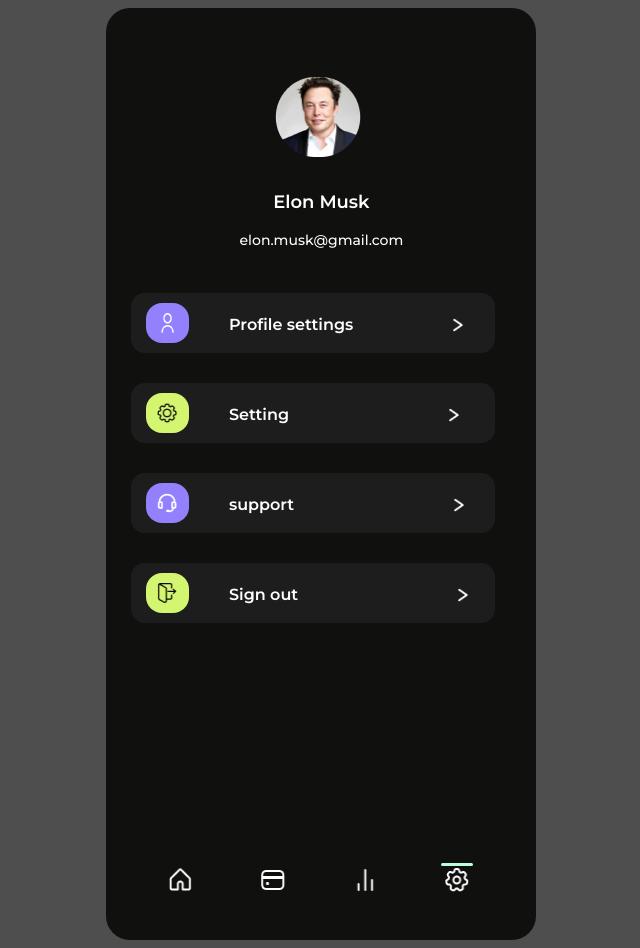
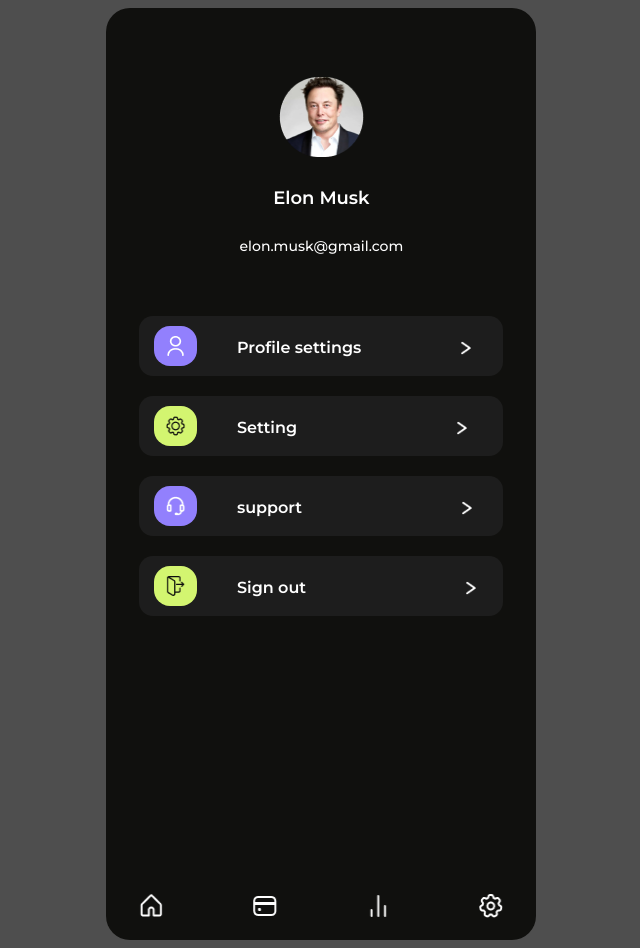
Before and after one commit to chelik352/html, a plain HTML site: page index.html in a window 1280 px wide. Shown: the whole page, without its empty margins (344-984 px from the left). Drawn offline with Linux system fonts and the light colour scheme.

Commit message:
fixed centered items

```diff
--- a/index.html
+++ b/index.html
@@ -11,9 +11,11 @@
 </head>
 <body>
     <div class="bc">
+        <div class="header">
         <img class="elon" src="./pictures/elon.png">
         <p class="name">Elon Musk</p>
         <p class="uname">elon.musk@gmail.com</p>
+        </div>
         <div class="something">
             <div class="icons">
                 <div class="purple">
@@ -55,12 +57,22 @@
 
 
             </div>
+        </div>
         <div class="footer">
-            <div class="cyan"></div>
-            <img class="fimg" src="./pictures/home.png">
-            <img class="fimg" src="./pictures/payment.png">
-            <img class="fimg" src="./pictures/sound.png">
-            <img class="fimg" src="./pictures/gear.png">
+            <!-- <div class="cyan"></div> -->
+            <div class="fimg-container">
+                <img class="fimg" src="./pictures/home.png">
+            </div>
+            <div class="fimg-container">
+                <img class="fimg" src="./pictures/payment.png">
+            </div>
+            <div class="fimg-container">
+                <img class="fimg" src="./pictures/sound.png">
+            </div>
+            <div class="fimg-container">
+                <img class="fimg" src="./pictures/gear.png">
+            </div>
+
         </div>
 
 
--- a/style.css
+++ b/style.css
@@ -1,69 +1,56 @@
-body{
+body {
   background-color:#4E4E4E ;
   font-family: Montserrat;
 }
-.bc{
+.bc {
   width: 430px;
   height: 932px;
   background-color: #10100E;
   border-radius: 24px;
   margin-left: 35%;
+  display: flex;
+  flex-direction: column;
+  justify-content: space-between;
 }
-.elon{
+.elon {
   width:85.38px ;
   height:80px ;
   margin-top:69px ;
-  margin-left: 168.81px;
-
 }
-.name{
+.name {
   margin-top: 30px;
   text-align: center;
   color: white;
   font-weight: 600;
   font-size: 18px;
 }
-.uname{
+.uname {
   text-align: center;
   margin-top: 10px;
   color: white;
   font-size: 14px;
   font-weight: 500;
 }
-.something{
+.something {
   display: flex;
   justify-content: center;
   flex-direction: column;
-
 }
-.icons{
+.icons {
   display: flex;
   width: 364px;
   height: 60px;
   background-color: #1D1D1D;
   border-radius: 14px;
- margin-top: 30px;
+  margin-top: 20px;
   flex-direction: row;
-margin-left: 25px;
-
 }
 
-
-.avatarb{
-  width: 42.57px;
-  height: 40px;
-  background-color: #9280FD;
-  border-radius: 16px;
-  margin-top: 10px;
-  margin-left: 15px;
-}
-.avatari{
+.s1 {
   width: 16.38px;
   height: 20px;
-margin-left: 13px;
-margin-top: 10px;
 }
-.text{
+.text {
   color: white;
   font-size: 16px;
   font-weight: 600;
@@ -71,44 +58,49 @@ margin-top: 10px;
   margin-top: 22px;
 }
 
-.gearb{
+.text12 {
+  Width:9.65px;
+  Height: 14.06px;
+  margin-left: 100px;
+  margin-top: 25px;
+}
+.text11 {
+  Width:9.65px;
+  Height: 14.06px;
+  margin-left: 160px;
+  margin-top: 25px;
+}
+
+.purple {
+  width: 42.57px;
+  height: 40px;
+  background-color: #9280FD;
+  border-radius: 16px;
+  margin-top: 10px;
+  margin-left: 15px;
+  display: flex;
+  align-items: center;
+  justify-content: center;
+}
+.s1 {
+  width: 21.29px;
+  height: 20px;
+}
+
+
+
+.green {
   width: 42.57px;
   height: 40px;
   background-color: #D3F570;
   border-radius: 16px;
   margin-top: 10px;
   margin-left: 15px;
+  display: flex;
+  align-items: center;
+  justify-content: center;
 }
-.geari{
-  width: 21.29px;
-  height: 20px;
-  margin-left: 10px;
-  margin-top: 10px;
-}
-
-.text12{
-  Width:9.65px;
-  Height: 14.06px;
-  margin-left: 100px;
-  margin-top: 25px;
-
-}
-.text11{
-  Width:9.65px;
-  Height: 14.06px;
-  margin-left: 160px;
-  margin-top: 25px;
-}
-
-.purple{
-  width: 42.57px;
-  height: 40px;
-  background-color: #9280FD;
-  border-radius: 16px;
-  margin-top: 10px;
-  margin-left: 15px;
-}
-.s1{
+.doori {
   width: 21.29px;
   height: 20px;
   margin-left: 10px;
@@ -116,42 +108,50 @@ margin-top: 10px;
 }
 
 
-
-.green{
-  width: 42.57px;
-  height: 40px;
-  background-color: #D3F570;
-  border-radius: 16px;
-  margin-top: 10px;
-  margin-left: 15px;
-}
-.doori{
-  width: 21.29px;
-  height: 20px;
-  margin-left: 10px;
-  margin-top: 10px;
-}
-
-
-.fimg{
+.fimg {
   width: 28px;
   height: 28px;
-  margin-left: 60px;
 }
-.footer{
+.footer {
   margin-top: 240px;
+  display: flex;
+  flex-direction: row;
+  justify-content: space-between;
+  margin-bottom: 10px;
 }
-.small{
+.small {
   width: 32px;
   height: 3px;
   background-color: #BAFFD8;
   border-radius: 10px;
   margin-top: 100px;
 }
-.cyan{
+.cyan {
   width: 32px;
   height: 3px;
   background-color: #BAFFD8;
   border-radius: 10px ;
   margin-left:335px;
 }
+.something {
+  align-items: center;
+}
+.header {
+  display: flex;
+  flex-direction: column;
+  align-items: center;
+}
+.fimg-container {
+  width: 90px;
+  height: 48px;
+  display:flex;
+  align-items: center;
+  justify-content: center;
+}
+.fimg-container:hover {
+  background-color: #9280FD;
+  border-radius: 10px;
+}
+.icons:hover {
+  background-color: grey
+}
```
Lines whose indentation alone changed are shown as unchanged.
